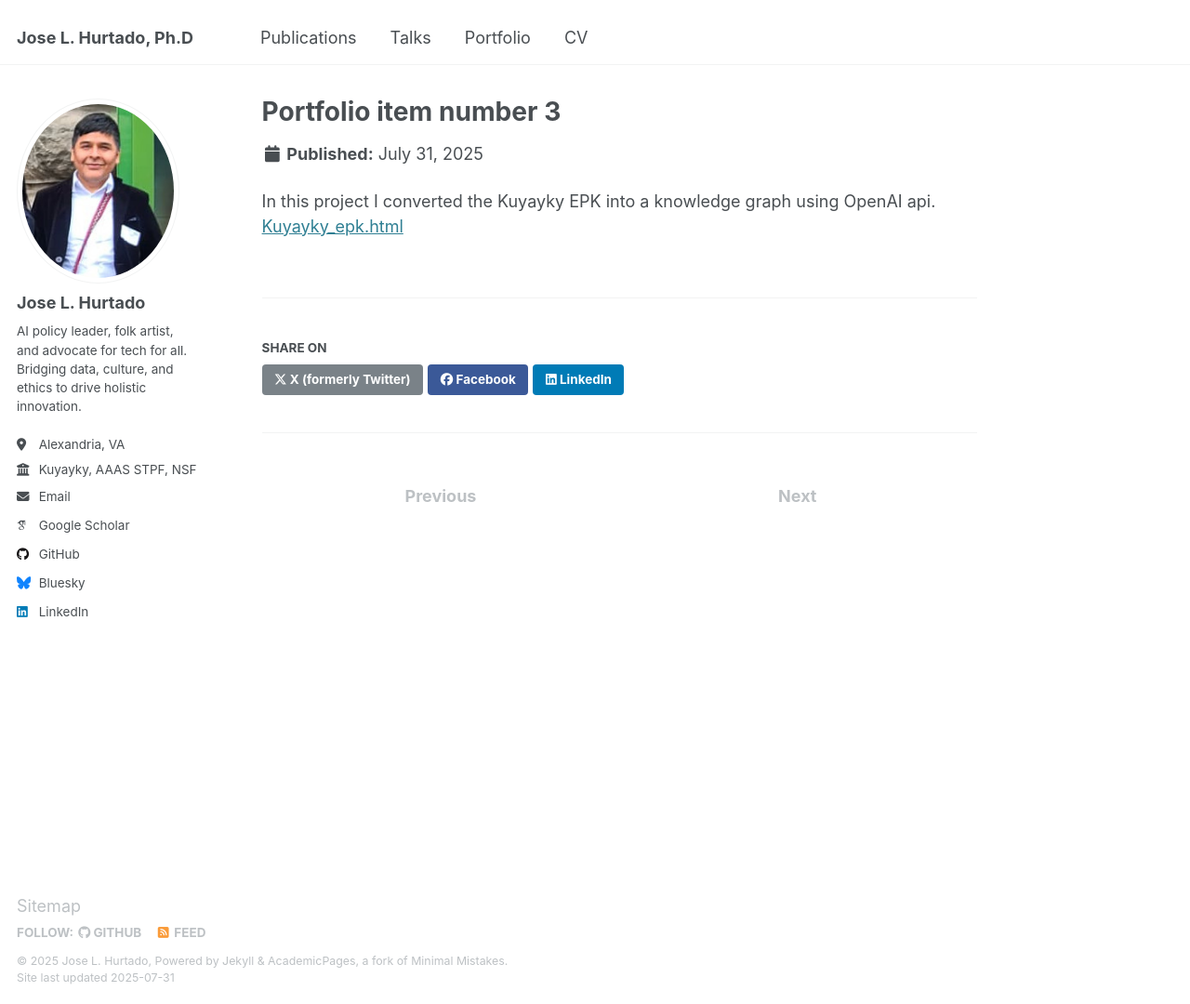
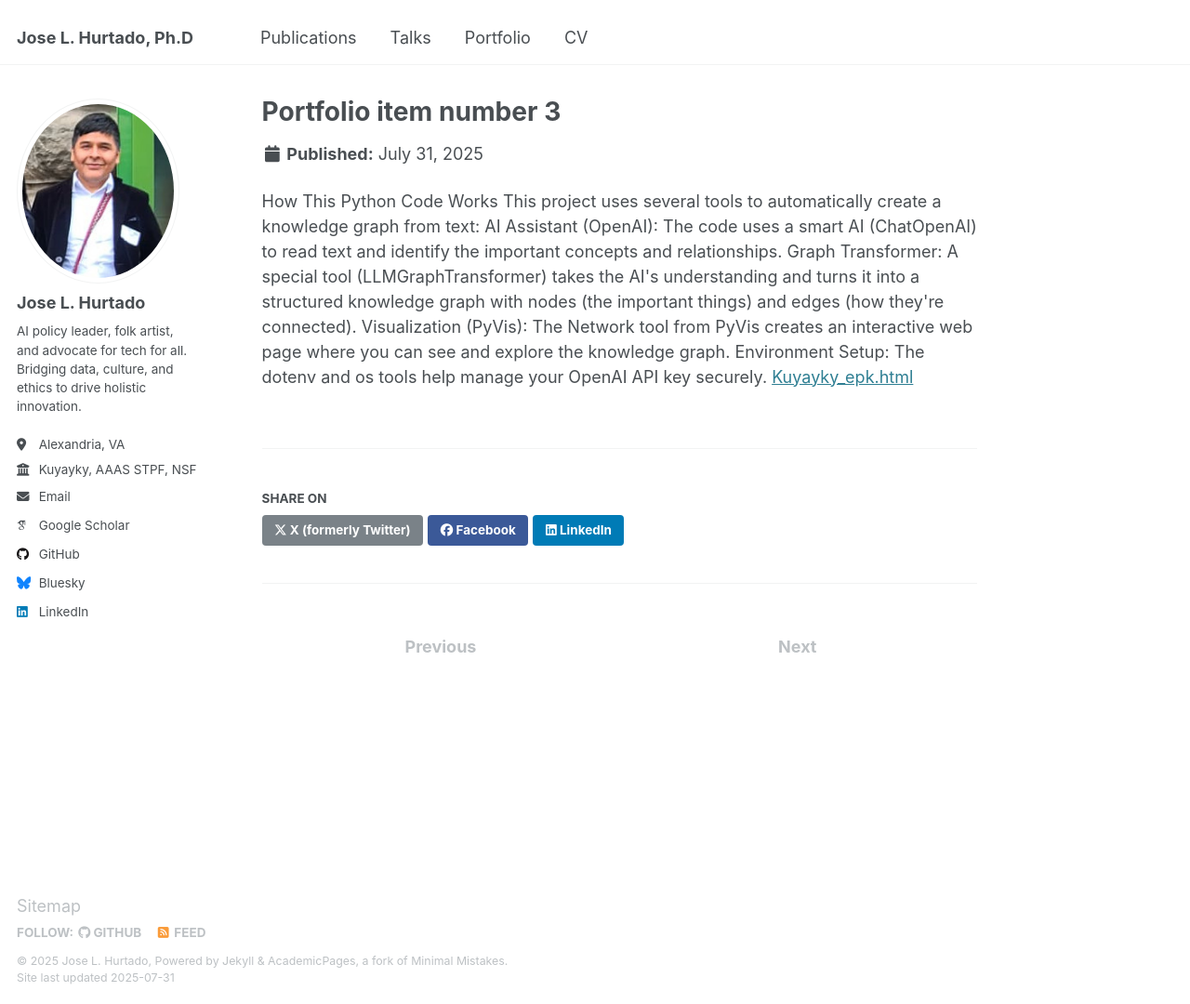
Before and after one commit to inkatown/inkatown.github.io, a Jekyll site: the page built from _portfolio/portfolio-3.html, in a window 1280 px wide and 1080 px high. Shown: the whole window at 93% size. Built offline with Jekyll 4.4.1, drawn with Linux system fonts in a browser that asks for light colours; some web fonts are replaced.

Commit message:
Update portfolio-3.html

```diff
--- a/_portfolio/portfolio-3.html
+++ b/_portfolio/portfolio-3.html
@@ -1,8 +1,20 @@
 ---
 title: "Portfolio item number 3"
-excerpt: "Short description of portfolio item number 3 <br/><img src='/images/500x300.png'>"
+excerpt: "In this project I converted the Kuyayky EPK into a knowledge graph using OpenAI api.  <br/><img src='/images/500x300.png'>"
 collection: portfolio
 ---
 
-In this project I converted the Kuyayky EPK into a knowledge graph using OpenAI api.
+
+How This Python Code Works
+
+This project uses several tools to automatically create a knowledge graph from text:
+
+    AI Assistant (OpenAI): The code uses a smart AI (ChatOpenAI) to read text and identify the important concepts and relationships.
+
+    Graph Transformer: A special tool (LLMGraphTransformer) takes the AI's understanding and turns it into a structured knowledge graph with nodes (the important things) and edges (how they're connected).
+
+    Visualization (PyVis): The Network tool from PyVis creates an interactive web page where you can see and explore the knowledge graph.
+
+    Environment Setup: The dotenv and os tools help manage your OpenAI API key securely.
+
 <a href="https://inkatown.github.io/portfolio/kuyayky_epk.html">Kuyayky_epk.html</a>
```
